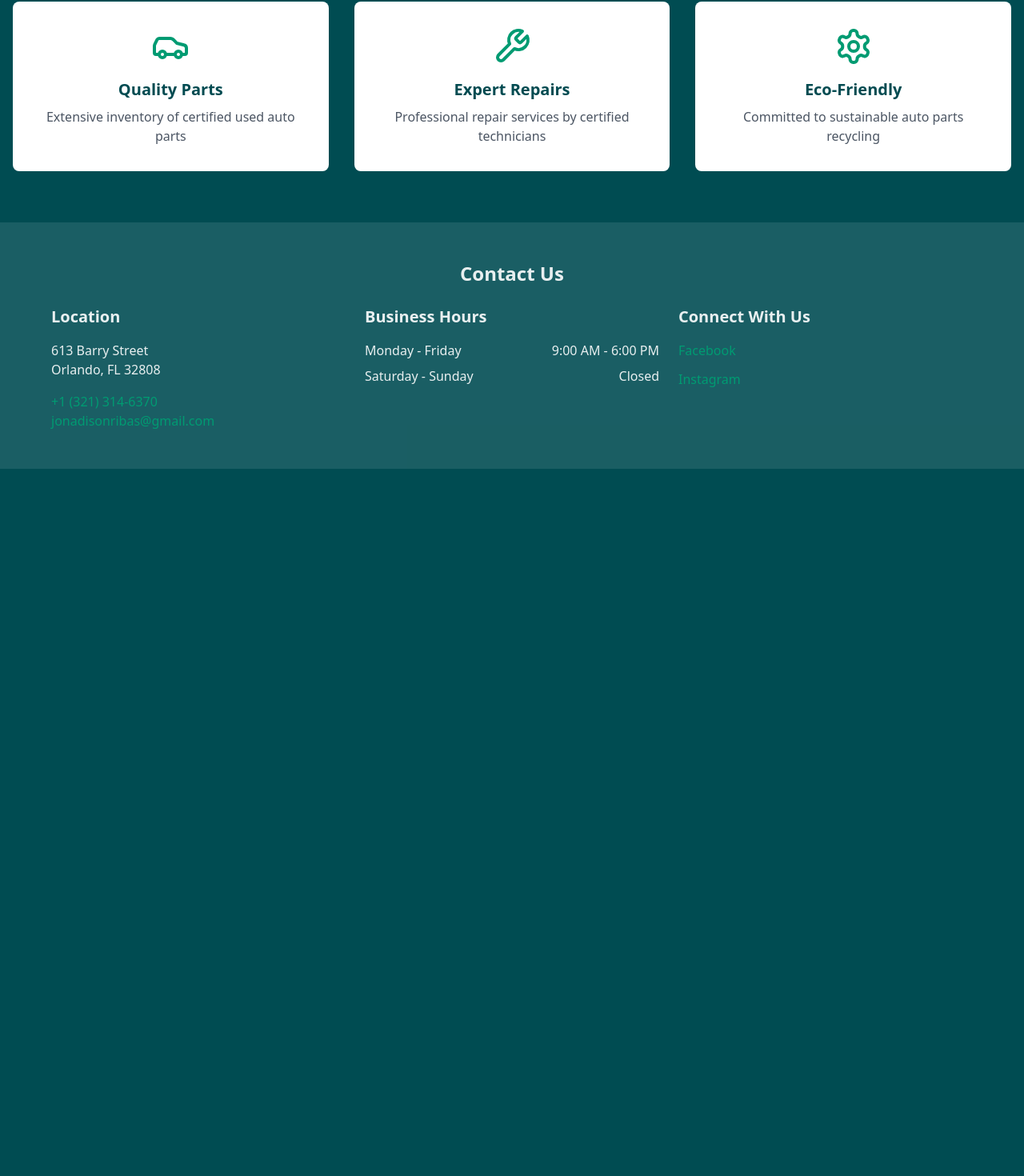
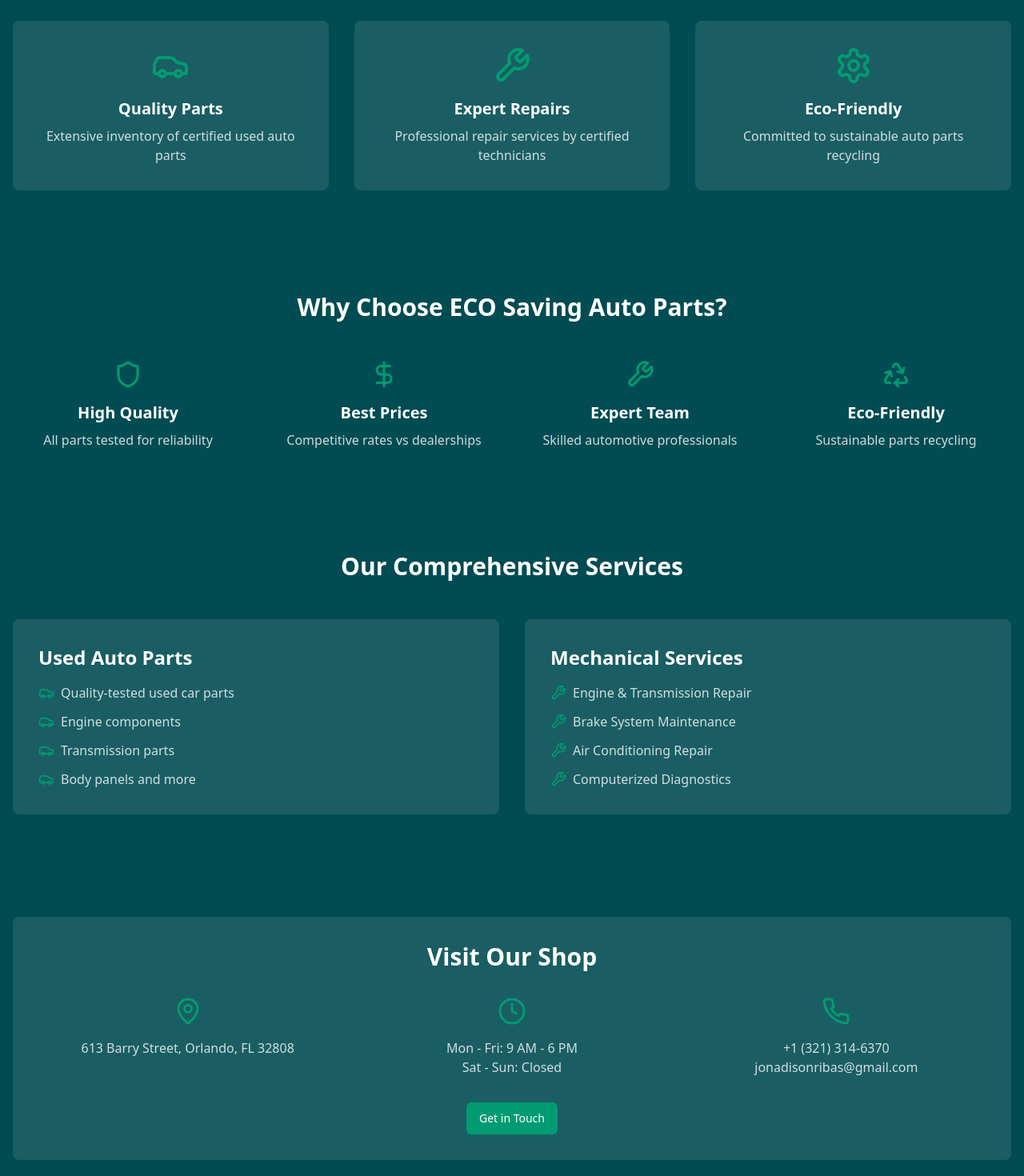
Before and after one commit to gonoff/eco-parts-hub, a React (Vite) app: page / in a window 1280 px wide. Shown: the part 486-1956 px from the top of the page at 80% size. Before the commit the page ends 1072 px from the top, so only its background shows below. Built offline with nearby package versions, Linux system fonts and the light colour scheme.

Commit message:
Add content to home page
Enhanced the home page by adding more sections to showcase company offerings and information.
[skip gpt_engineer]

```diff
--- a/src/pages/Home.tsx
+++ b/src/pages/Home.tsx
@@ -1,8 +1,11 @@
-import { Car, Wrench, Settings } from "lucide-react";
+import { Car, Wrench, Settings, Clock, MapPin, Phone, Mail, Shield, Recycle, DollarSign } from "lucide-react";
+import { Button } from "@/components/ui/button";
+import { Link } from "react-router-dom";
 
 const Home = () => {
   return (
     <div className="container mx-auto px-4">
+      {/* Hero Section */}
       <section className="text-white text-center py-16">
         <h1 className="text-4xl md:text-6xl font-bold mb-6">
           Quality Used Auto Parts & Repairs
@@ -10,37 +13,144 @@ const Home = () => {
         <p className="text-xl mb-8">
           Your trusted source for affordable and reliable auto parts in Orlando, FL
         </p>
-        <a
-          href="/contact"
-          className="bg-secondary hover:bg-opacity-90 text-white font-bold py-3 px-8 rounded-lg transition-colors"
+        <Link
+          to="/contact"
+          className="inline-block bg-secondary hover:bg-opacity-90 text-white font-bold py-3 px-8 rounded-lg transition-colors"
         >
           Contact Us Today
-        </a>
+        </Link>
       </section>
 
+      {/* Services Grid */}
       <section className="py-16">
         <div className="grid grid-cols-1 md:grid-cols-3 gap-8">
-          <div className="bg-white p-8 rounded-lg text-center">
+          <div className="bg-white/10 backdrop-blur-sm p-8 rounded-lg text-center">
             <Car className="mx-auto text-secondary mb-4" size={48} />
-            <h3 className="text-xl font-bold text-primary mb-2">Quality Parts</h3>
-            <p className="text-gray-600">
+            <h3 className="text-xl font-bold text-white mb-2">Quality Parts</h3>
+            <p className="text-white/80">
               Extensive inventory of certified used auto parts
             </p>
           </div>
-          <div className="bg-white p-8 rounded-lg text-center">
+          <div className="bg-white/10 backdrop-blur-sm p-8 rounded-lg text-center">
             <Wrench className="mx-auto text-secondary mb-4" size={48} />
-            <h3 className="text-xl font-bold text-primary mb-2">Expert Repairs</h3>
-            <p className="text-gray-600">
+            <h3 className="text-xl font-bold text-white mb-2">Expert Repairs</h3>
+            <p className="text-white/80">
               Professional repair services by certified technicians
             </p>
           </div>
-          <div className="bg-white p-8 rounded-lg text-center">
+          <div className="bg-white/10 backdrop-blur-sm p-8 rounded-lg text-center">
             <Settings className="mx-auto text-secondary mb-4" size={48} />
-            <h3 className="text-xl font-bold text-primary mb-2">Eco-Friendly</h3>
-            <p className="text-gray-600">
+            <h3 className="text-xl font-bold text-white mb-2">Eco-Friendly</h3>
+            <p className="text-white/80">
               Committed to sustainable auto parts recycling
             </p>
           </div>
+        </div>
+      </section>
+
+      {/* Why Choose Us */}
+      <section className="py-16">
+        <h2 className="text-3xl font-bold text-white text-center mb-12">
+          Why Choose ECO Saving Auto Parts?
+        </h2>
+        <div className="grid grid-cols-1 md:grid-cols-2 lg:grid-cols-4 gap-8">
+          <div className="text-center">
+            <Shield className="mx-auto text-secondary mb-4" size={36} />
+            <h3 className="text-xl font-bold text-white mb-2">High Quality</h3>
+            <p className="text-white/80">All parts tested for reliability</p>
+          </div>
+          <div className="text-center">
+            <DollarSign className="mx-auto text-secondary mb-4" size={36} />
+            <h3 className="text-xl font-bold text-white mb-2">Best Prices</h3>
+            <p className="text-white/80">Competitive rates vs dealerships</p>
+          </div>
+          <div className="text-center">
+            <Wrench className="mx-auto text-secondary mb-4" size={36} />
+            <h3 className="text-xl font-bold text-white mb-2">Expert Team</h3>
+            <p className="text-white/80">Skilled automotive professionals</p>
+          </div>
+          <div className="text-center">
+            <Recycle className="mx-auto text-secondary mb-4" size={36} />
+            <h3 className="text-xl font-bold text-white mb-2">Eco-Friendly</h3>
+            <p className="text-white/80">Sustainable parts recycling</p>
+          </div>
+        </div>
+      </section>
+
+      {/* Services Overview */}
+      <section className="py-16">
+        <h2 className="text-3xl font-bold text-white text-center mb-12">
+          Our Comprehensive Services
+        </h2>
+        <div className="grid grid-cols-1 md:grid-cols-2 gap-8">
+          <div className="bg-white/10 backdrop-blur-sm p-8 rounded-lg">
+            <h3 className="text-2xl font-bold text-white mb-4">Used Auto Parts</h3>
+            <ul className="space-y-3 text-white/80">
+              <li className="flex items-center">
+                <Car className="w-5 h-5 text-secondary mr-2" />
+                Quality-tested used car parts
+              </li>
+              <li className="flex items-center">
+                <Car className="w-5 h-5 text-secondary mr-2" />
+                Engine components
+              </li>
+              <li className="flex items-center">
+                <Car className="w-5 h-5 text-secondary mr-2" />
+                Transmission parts
+              </li>
+              <li className="flex items-center">
+                <Car className="w-5 h-5 text-secondary mr-2" />
+                Body panels and more
+              </li>
+            </ul>
+          </div>
+          <div className="bg-white/10 backdrop-blur-sm p-8 rounded-lg">
+            <h3 className="text-2xl font-bold text-white mb-4">Mechanical Services</h3>
+            <ul className="space-y-3 text-white/80">
+              <li className="flex items-center">
+                <Wrench className="w-5 h-5 text-secondary mr-2" />
+                Engine & Transmission Repair
+              </li>
+              <li className="flex items-center">
+                <Wrench className="w-5 h-5 text-secondary mr-2" />
+                Brake System Maintenance
+              </li>
+              <li className="flex items-center">
+                <Wrench className="w-5 h-5 text-secondary mr-2" />
+                Air Conditioning Repair
+              </li>
+              <li className="flex items-center">
+                <Wrench className="w-5 h-5 text-secondary mr-2" />
+                Computerized Diagnostics
+              </li>
+            </ul>
+          </div>
+        </div>
+      </section>
+
+      {/* Quick Contact */}
+      <section className="py-16">
+        <div className="bg-white/10 backdrop-blur-sm p-8 rounded-lg text-center">
+          <h2 className="text-3xl font-bold text-white mb-8">Visit Our Shop</h2>
+          <div className="grid grid-cols-1 md:grid-cols-3 gap-8">
+            <div className="flex flex-col items-center">
+              <MapPin className="text-secondary mb-4" size={36} />
+              <p className="text-white/80">613 Barry Street, Orlando, FL 32808</p>
+            </div>
+            <div className="flex flex-col items-center">
+              <Clock className="text-secondary mb-4" size={36} />
+              <p className="text-white/80">Mon - Fri: 9 AM - 6 PM</p>
+              <p className="text-white/80">Sat - Sun: Closed</p>
+            </div>
+            <div className="flex flex-col items-center">
+              <Phone className="text-secondary mb-4" size={36} />
+              <p className="text-white/80">+1 (321) 314-6370</p>
+              <p className="text-white/80">jonadisonribas@gmail.com</p>
+            </div>
+          </div>
+          <Button className="mt-8 bg-secondary hover:bg-secondary/80">
+            <Link to="/contact" className="text-white">Get in Touch</Link>
+          </Button>
         </div>
       </section>
     </div>
```
